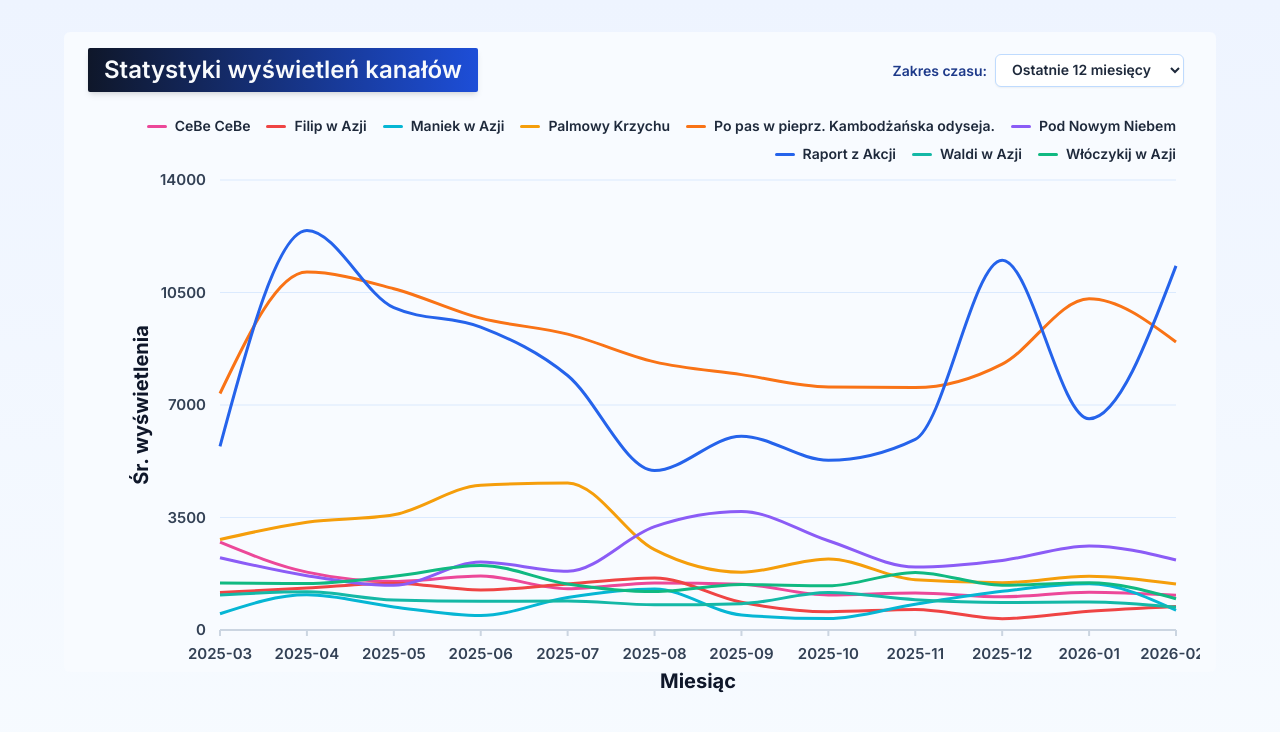
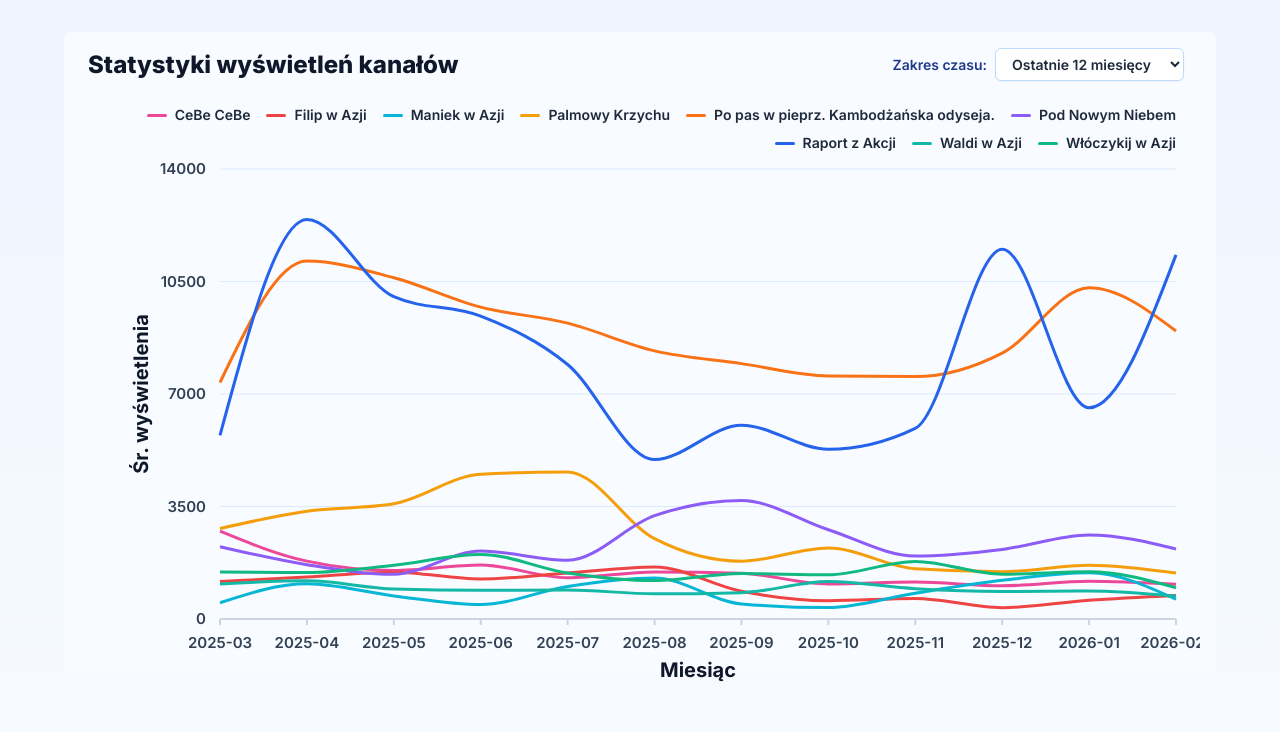
Before and after one commit to KalwiRemi/KamboUniwersum, a Next.js app: page /stats in a window 1280 px wide. Shown: the top 732 px of the page. Built offline with nearby package versions, Linux system fonts and the light colour scheme.

Commit message:
okun ciuran

```diff
--- a/app/stats/page.tsx
+++ b/app/stats/page.tsx
@@ -71,7 +71,7 @@ export default function Page() {
     <main className="min-h-screen bg-gradient-to-b from-[#eef4ff] to-[#f7fbff] px-4 py-8 md:px-8">
       <div className="mx-auto h-[80vh] w-full max-w-6xl rounded-md bg-[#f8fbff] p-2 md:p-4">
         <div className="mb-4 flex flex-wrap items-center justify-between gap-3 px-2">
-          <h1 className="rounded-sm bg-gradient-to-r from-[#0f172a] to-[#1d4ed8] px-4 py-1.5 text-2xl font-semibold text-[#f8fafc] shadow-md">
+          <h1 className="text-2xl font-extrabold text-[#0f172a]">
             Statystyki wyświetleń kanałów
           </h1>
           <label htmlFor="time-range" className="mr-2 text-sm font-semibold text-[#1e3a8a]">
```
